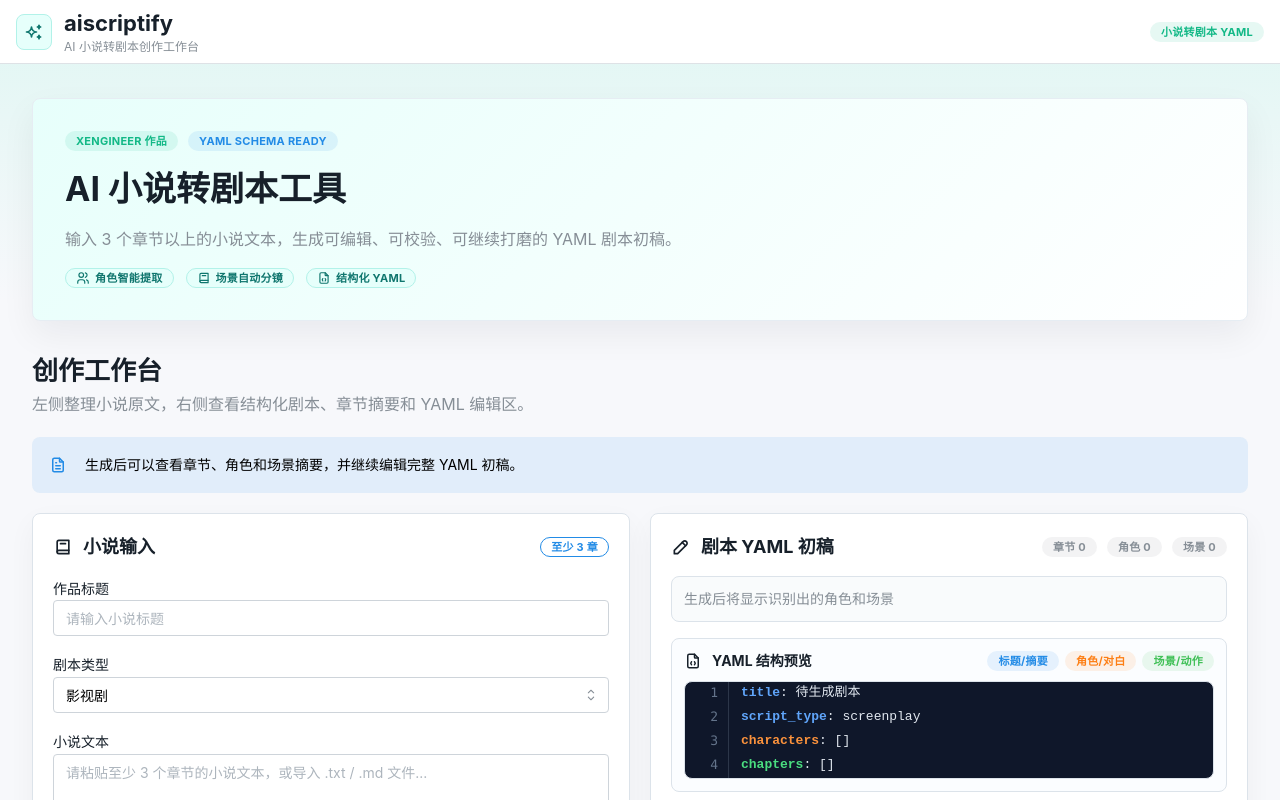
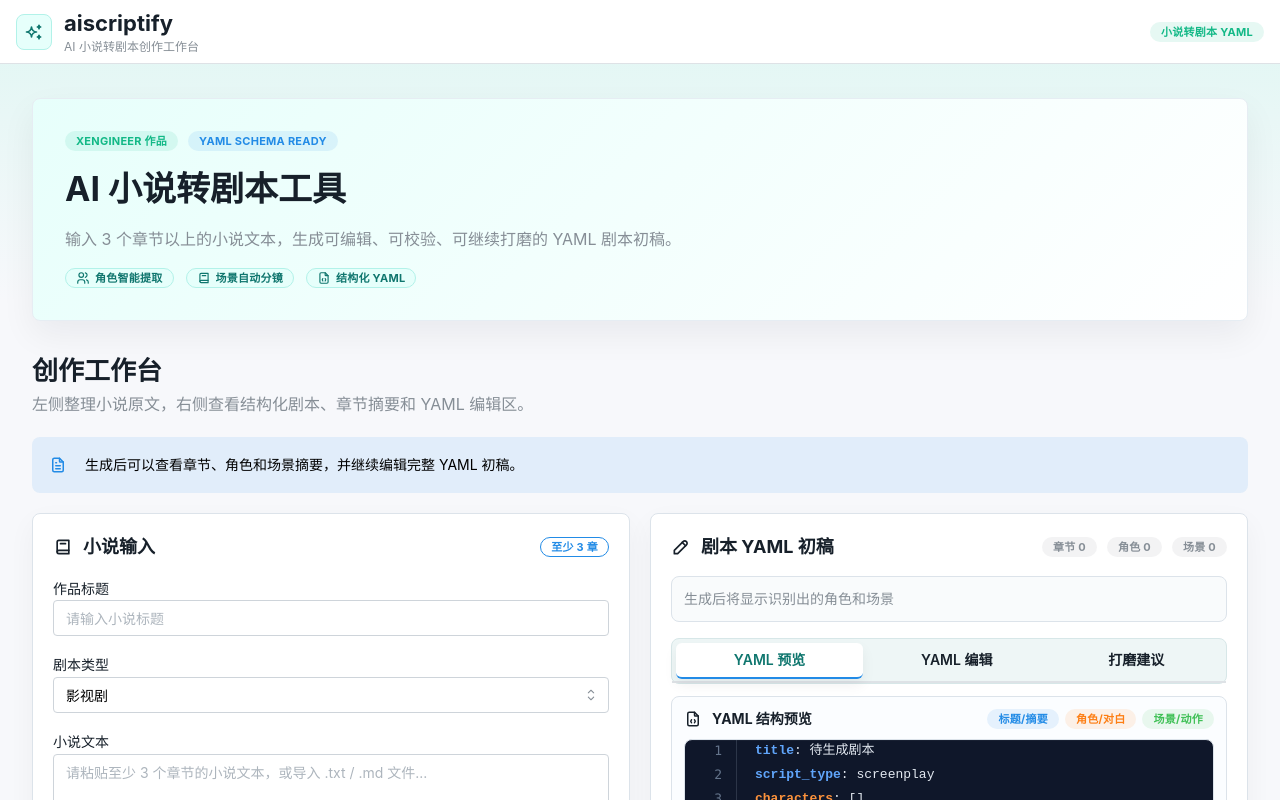
Before and after one commit to wjf996/aiscriptify, a React (Vite) app in the folder frontend/: page / in a window 1280 px wide. Shown: the top 800 px of the page. Built offline with nearby package versions, Linux system fonts and the light colour scheme.

Commit message:
优化右侧工作区标签页布局

```diff
--- a/frontend/src/App.tsx
+++ b/frontend/src/App.tsx
@@ -10,6 +10,7 @@ import {
   SegmentedControl,
   Select,
   Stack,
+  Tabs,
   Text,
   TextInput,
   Textarea,
@@ -822,39 +823,14 @@ function App() {
                       </Paper>
                     )}
 
-                    {polishSuggestions.length > 0 && (
-                      <Paper withBorder p="sm" radius="md" className="summary-panel">
-                        <Stack gap="xs">
-                          <Group justify="space-between">
-                            <Group gap="xs">
-                              <IconWand size={18} />
-                              <Text size="sm" fw={700}>
-                                剧本打磨建议
-                              </Text>
-                            </Group>
-                            <Badge color={polishSource === "ai" ? "teal" : "yellow"} variant="light">
-                              {polishSource === "ai" ? "AI 建议" : "规则兜底建议"}
-                            </Badge>
-                          </Group>
+                    <Tabs defaultValue="preview" className="right-panel-tabs">
+                      <Tabs.List grow>
+                        <Tabs.Tab value="preview">YAML 预览</Tabs.Tab>
+                        <Tabs.Tab value="edit">YAML 编辑</Tabs.Tab>
+                        <Tabs.Tab value="polish">打磨建议</Tabs.Tab>
+                      </Tabs.List>
 
-                          <Stack gap={6}>
-                            {polishSuggestions.map((item) => (
-                              <Paper key={`${item.category}-${item.suggestion}`} p="xs" radius="md" bg="white">
-                                <Stack gap={2}>
-                                  <Text size="sm" fw={700}>
-                                    {item.category}
-                                  </Text>
-                                  <Text size="sm" c="dimmed">
-                                    {item.suggestion}
-                                  </Text>
-                                </Stack>
-                              </Paper>
-                            ))}
-                          </Stack>
-                        </Stack>
-                      </Paper>
-                    )}
-
+                      <Tabs.Panel value="preview" pt="sm">
                         <Paper withBorder p="sm" radius="md" className="code-preview-panel">
                           <Stack gap="xs">
                             <Group justify="space-between">
@@ -897,7 +873,9 @@ function App() {
                             </div>
                           </Stack>
                         </Paper>
+                      </Tabs.Panel>
 
+                      <Tabs.Panel value="edit" pt="sm">
                         <Textarea
                           value={yamlDraft}
                           onChange={(event) => {
@@ -917,6 +895,52 @@ function App() {
                             },
                           }}
                         />
+                      </Tabs.Panel>
+
+                      <Tabs.Panel value="polish" pt="sm">
+                        {polishSuggestions.length > 0 ? (
+                          <Paper withBorder p="sm" radius="md" className="summary-panel">
+                            <Stack gap="xs">
+                              <Group justify="space-between">
+                                <Group gap="xs">
+                                  <IconWand size={18} />
+                                  <Text size="sm" fw={700}>
+                                    剧本打磨建议
+                                  </Text>
+                                </Group>
+                                <Badge color={polishSource === "ai" ? "teal" : "yellow"} variant="light">
+                                  {polishSource === "ai" ? "AI 建议" : "规则兜底建议"}
+                                </Badge>
+                              </Group>
+
+                              <Stack gap={6}>
+                                {polishSuggestions.map((item) => (
+                                  <Paper key={`${item.category}-${item.suggestion}`} p="xs" radius="md" bg="white">
+                                    <Stack gap={2}>
+                                      <Text size="sm" fw={700}>
+                                        {item.category}
+                                      </Text>
+                                      <Text size="sm" c="dimmed">
+                                        {item.suggestion}
+                                      </Text>
+                                    </Stack>
+                                  </Paper>
+                                ))}
+                              </Stack>
+                            </Stack>
+                          </Paper>
+                        ) : (
+                          <Paper withBorder p="sm" radius="md" className="summary-panel">
+                            <Group gap="xs">
+                              <IconWand size={18} />
+                              <Text size="sm" c="dimmed">
+                                生成打磨建议后将在这里显示修改方向。
+                              </Text>
+                            </Group>
+                          </Paper>
+                        )}
+                      </Tabs.Panel>
+                    </Tabs>
 
                     <Alert
                       icon={
--- a/frontend/src/styles.css
+++ b/frontend/src/styles.css
@@ -94,25 +94,46 @@ textarea {
   background: #eef6f6;
 }
 
+.right-panel-tabs .mantine-Tabs-list {
+  background: #eef6f6;
+  border: 1px solid #d7e7e8;
+  border-radius: 8px;
+  padding: 4px;
+}
+
+.right-panel-tabs .mantine-Tabs-tab {
+  border-radius: 6px;
+  font-weight: 600;
+}
+
+.right-panel-tabs .mantine-Tabs-tab[data-active] {
+  color: #0f766e;
+  background: #ffffff;
+  box-shadow: 0 6px 14px rgba(15, 23, 42, 0.06);
+}
+
 .code-preview-panel {
   background: #fbfdff;
   border-color: #dce3ea;
 }
 
 .yaml-code-viewer {
-  max-height: 240px;
-  overflow: auto;
+  min-height: 540px;
+  max-height: 620px;
+  overflow-y: auto;
+  overflow-x: hidden;
   border: 1px solid #dce3ea;
   border-radius: 8px;
   background: #0f172a;
+  box-shadow: inset 0 1px 0 rgba(255, 255, 255, 0.04);
   font-family: Consolas, "Courier New", monospace;
   font-size: 13px;
-  line-height: 1.7;
+  line-height: 1.75;
 }
 
 .yaml-code-line {
   display: grid;
-  grid-template-columns: 44px minmax(0, 1fr);
+  grid-template-columns: 52px minmax(0, 1fr);
   min-height: 24px;
 }
 
@@ -121,17 +142,21 @@ textarea {
 }
 
 .yaml-line-number {
-  padding: 0 10px;
+  padding: 0 14px;
   color: #64748b;
   text-align: right;
   user-select: none;
   border-right: 1px solid rgba(148, 163, 184, 0.22);
+  align-self: stretch;
 }
 
 .yaml-line-content {
-  padding: 0 12px;
+  min-width: 0;
+  padding: 0 18px;
   color: #e2e8f0;
-  white-space: pre;
+  overflow-wrap: anywhere;
+  white-space: pre-wrap;
+  word-break: break-word;
 }
 
 .yaml-key-blue {
```
Lines whose indentation alone changed are shown as unchanged.
